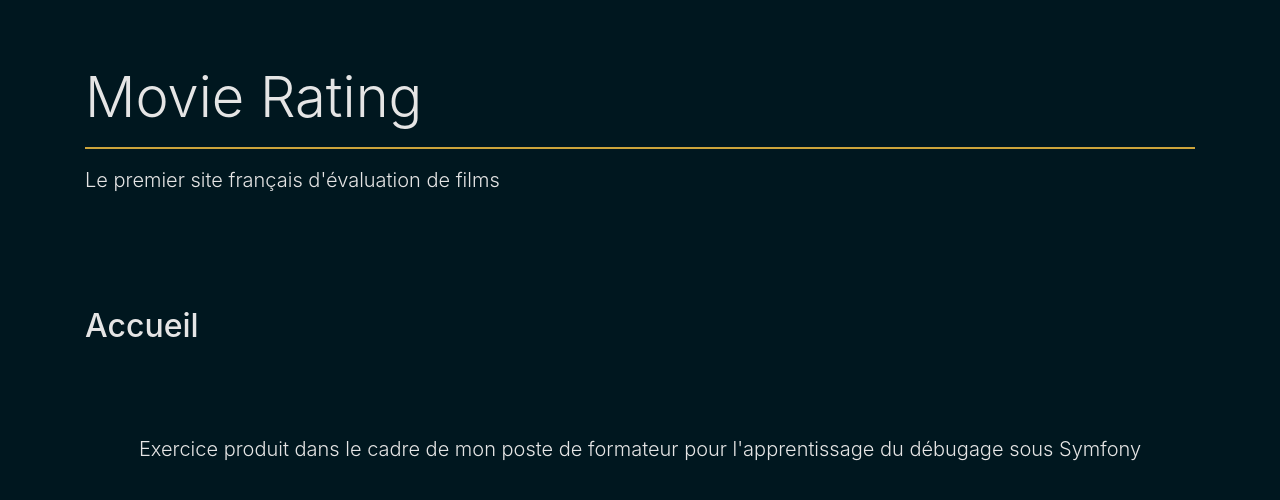
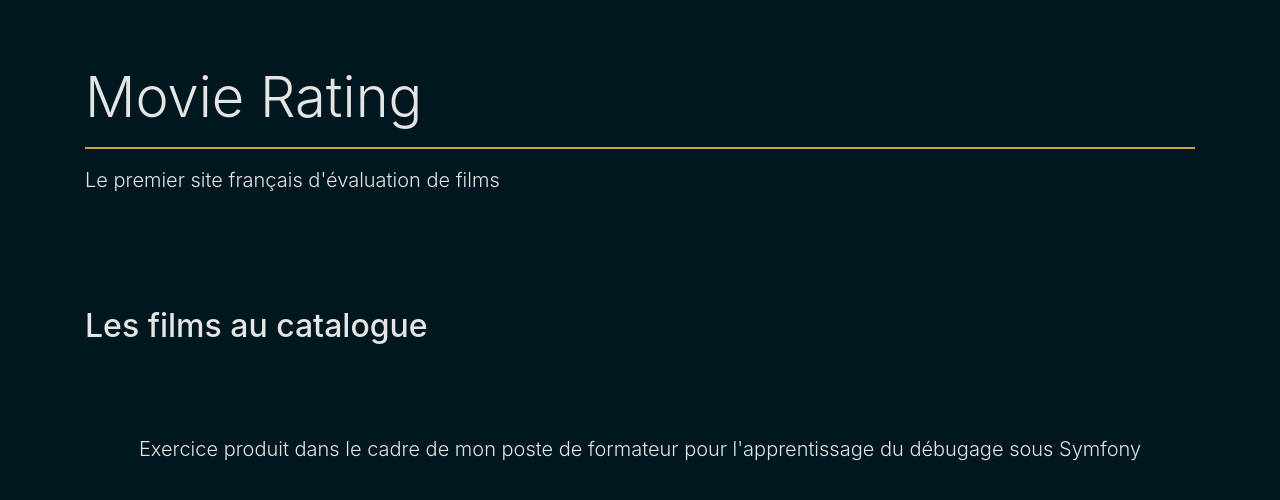
Before and after one commit to thomgo/movieRating, a Symfony app: template movieRating/templates/test/index.html.twig in a window 1280 px wide. Shown: the top 500 px of the page. Run offline with Twig, Linux system fonts and the light colour scheme; the template is opened without the code that fills it, so the values that code supplies are empty; some libraries are stand-ins or nearby versions.

Commit message:
add sementic in index.html and layout

```diff
--- a/movieRating/templates/layout.html.twig
+++ b/movieRating/templates/layout.html.twig
@@ -4,10 +4,10 @@
 
 {% include 'header.html.twig'%}
 
-<div class="container">
+<main class="container">
   <h2>{% block pageTitle %}{% endblock %}</h2>
   {% block main %}{% endblock %}
-</div>
+</main>
 
 {% include 'footer.html.twig'%}
 
--- a/movieRating/templates/test/index.html.twig
+++ b/movieRating/templates/test/index.html.twig
@@ -1,23 +1,23 @@
 {% extends 'layout.html.twig' %}
 
-{% block title %}Accueil{% endblock %}
+{% block title %}Catalogue{% endblock %}
 
-{% block pageTitle %}Accueil{% endblock %}
+{% block pageTitle %}Les films au catalogue{% endblock %}
 
 {% block main %}
   <div class="row">
     {% for movie in movies %}
     <div class="col-6 col-sm-4">
-      <div class="card my-5 reverseBg border-0">
+      <article class="card my-5 reverseBg border-0">
         <img class="card-img-top" src="https://picsum.photos/400/300?random={{loop.index}}" alt="Card image cap">
-        <div class="card-body">
+        <section class="card-body">
           <h5 class="card-title">{{ movie.title }}</h5>
           <div class="text-center">
             <a href="{{ path("evaluation", {"id" : movie.id})}}" class="btn secondBg">Evaluer</a>
             <a href="{{ path("single", {"id" : movie.id})}}" class="btn secondBg">Voir</a>
           </div>
-        </div>
-      </div>
+        </section>
+      </article>
     </div>
   {% endfor %}
   </div>
```
